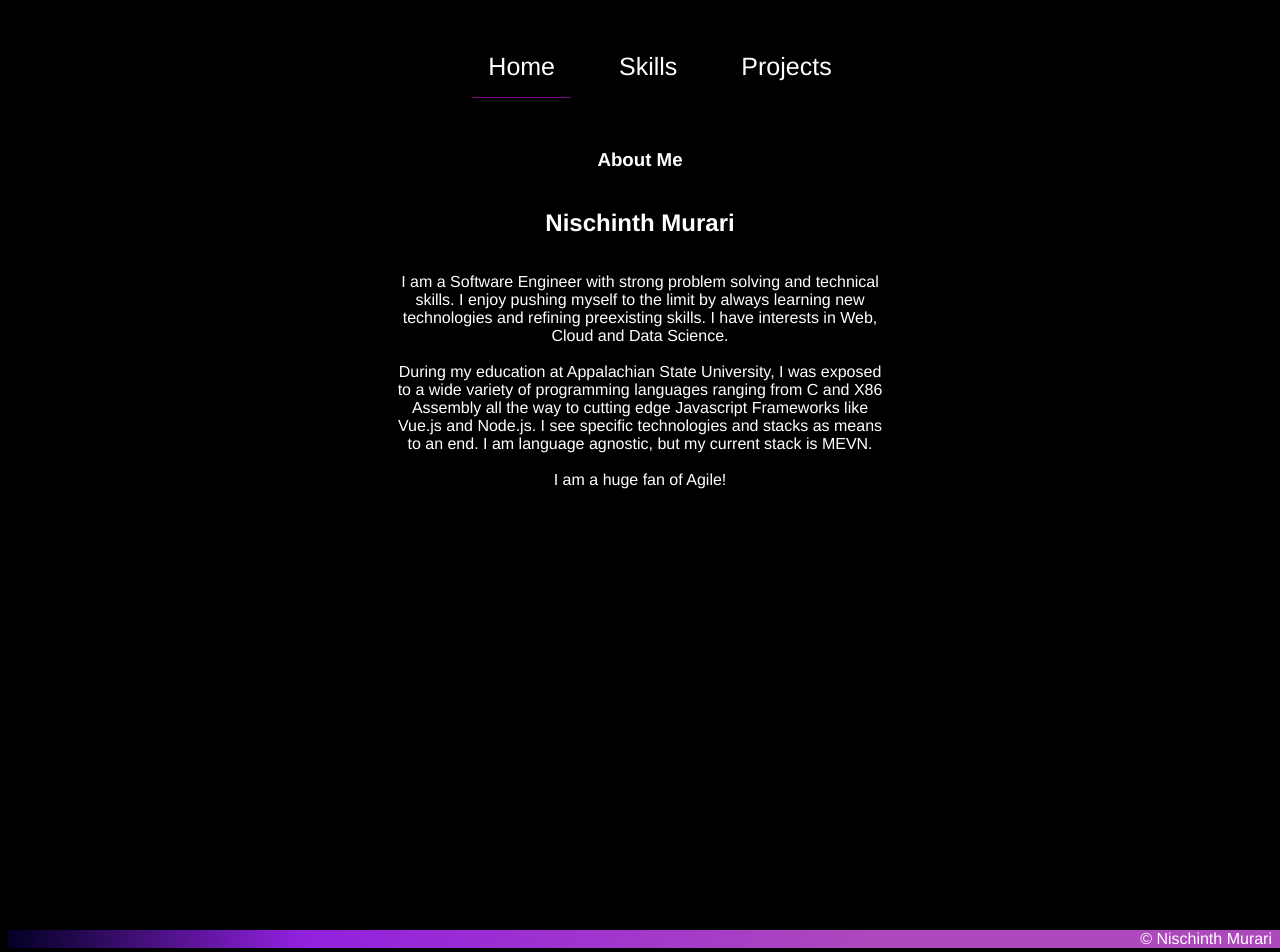
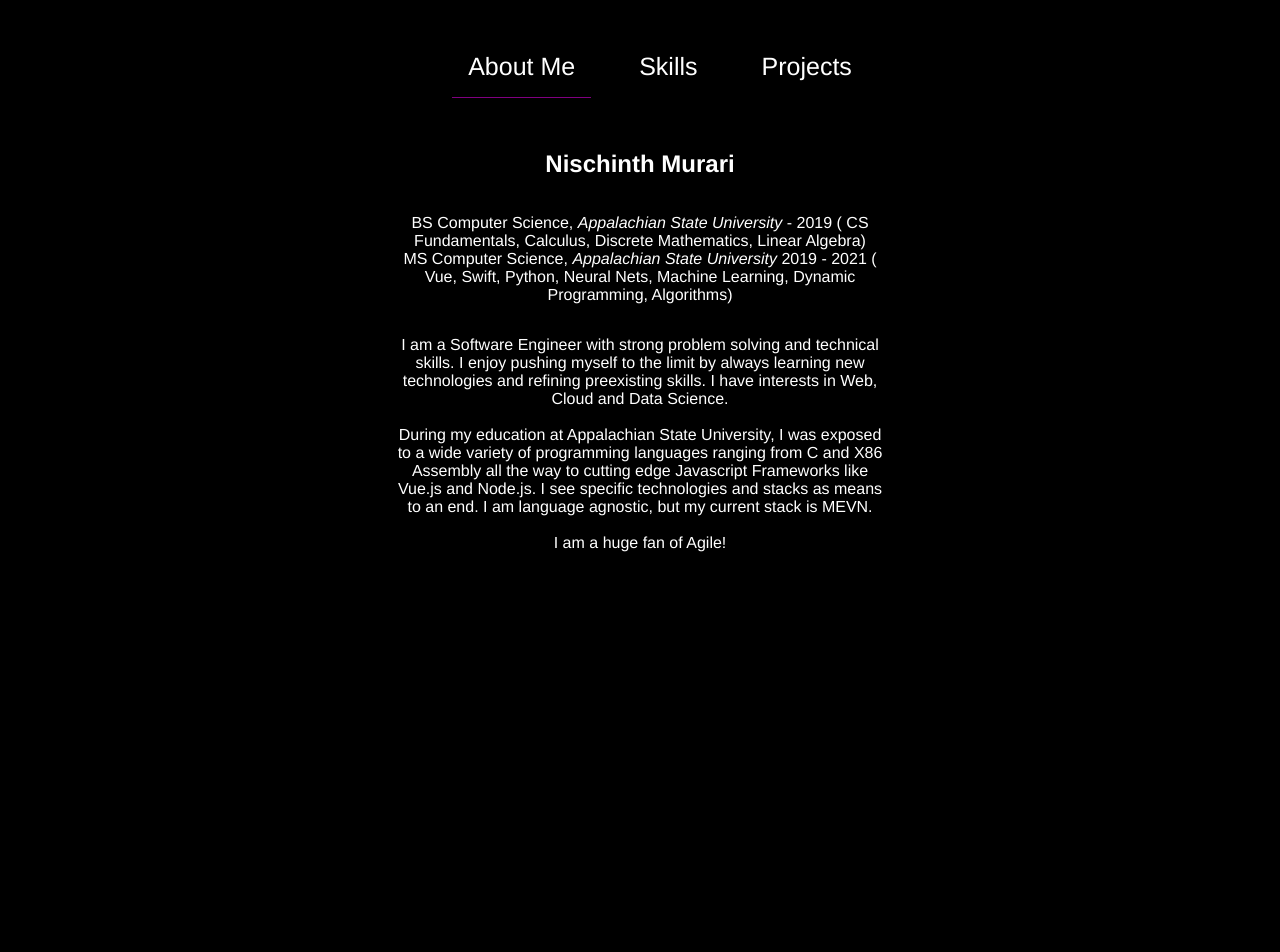
Before and after one commit to Nischinth-bot/portfolio, a Vue app: page / in a window 1280 px wide. Shown: the part 40-992 px from the top of the page. Built offline with nearby package versions, Linux system fonts and the light colour scheme.

Commit message:
Made footer bigger and fixed animation bug

```diff
--- a/src/components/HomeBody.vue
+++ b/src/components/HomeBody.vue
@@ -1,7 +1,14 @@
 <template>
   <div class="container">
-    <h3>About Me</h3>
     <h2>Nischinth Murari</h2>
+    <p class="edu">
+      BS Computer Science, <i> Appalachian State University </i> - 2019 ( CS
+      Fundamentals, Calculus, Discrete Mathematics, Linear Algebra) <br />
+      MS Computer Science, <i> Appalachian State University </i> 2019 - 2021 (
+      Vue, Swift, Python, Neural Nets, Machine Learning, Dynamic Programming,
+      Algorithms)
+    </p>
+
     <p class="desc">
       I am a Software Engineer with strong problem solving and technical skills.
       I enjoy pushing myself to the limit by always learning new technologies
@@ -25,7 +32,8 @@
   justify-content: flex-start;
 }
 
-.desc {
+.desc,
+.edu {
   width: 500px;
   align-self: center;
 }
--- a/src/components/ProjectsBody.vue
+++ b/src/components/ProjectsBody.vue
@@ -41,6 +41,7 @@ export default {
 .container {
   display: flex;
   flex-direction: column;
+  width: 100%;
 }
 
 .container * {
--- a/src/components/ui/TheFooter.vue
+++ b/src/components/ui/TheFooter.vue
@@ -15,11 +15,13 @@ export default {};
   background: linear-gradient(
     90deg,
     rgba(2, 0, 36, 1) 0%,
-    rgba(145, 33, 222, 1) 23%,
-    rgba(173, 72, 189, 1) 68%
+    rgba(63, 17, 77, 1) 33%,
+    rgba(42, 25, 47, 1) 90%
   );
   color: white;
   text-align: right;
   padding-right: 0.5rem;
+  margin-top: 2rem;
+  height: 200px;
 }
 </style>
--- a/src/components/ui/TheHeader.vue
+++ b/src/components/ui/TheHeader.vue
@@ -2,7 +2,7 @@
   <div class="container">
     <ul class="header-items">
       <li class="item" @click="selectAndEmit('home')" :class="getClass('home')">
-        Home
+        About Me
       </li>
       <li
         class="item"
--- a/src/components/wrappers/BaseCard.vue
+++ /dev/null
@@ -1,27 +0,0 @@
-<template>
-  <div class="container">
-    <h3>{{ title }}</h3>
-    <slot> </slot>
-  </div>
-</template>
-
-<script>
-export default {
-  props: ["title"],
-};
-</script>
-
-<style scoped>
-.container {
-  display: flex;
-  flex-direction: column;
-  justify-content: center;
-  align-items: center;
-  border: 1px solid peachpuff;
-  border-radius: 22px;
-}
-
-.container :hover {
-  background: rgb(26, 26, 26);
-}
-</style>
--- a/src/components/SkillsItem.vue
+++ b/src/components/wrappers/SkillsCard.vue
@@ -1,11 +1,12 @@
 <template>
   <div class="container">
     <h3>{{ title }}</h3>
+    <p>{{ desc }}</p>
   </div>
 </template>
 
 <script>
 export default {
-  props: [{ title: String }, { imgs: Array }],
+  props: [{ title: String }, { desc: String }, { imgs: Array }],
 };
 </script>
--- a/src/pages/HomePage.vue
+++ b/src/pages/HomePage.vue
@@ -5,8 +5,10 @@
       @selected="changeComponent"
     ></the-header>
     <div class="body">
-      <transition name="fade">
-        <component :is="getComponent()"> </component>
+      <transition name="fade" mode="out-in">
+        <keep-alive>
+          <component :is="getComponent()"> </component>
+        </keep-alive>
       </transition>
     </div>
   </div>
```
